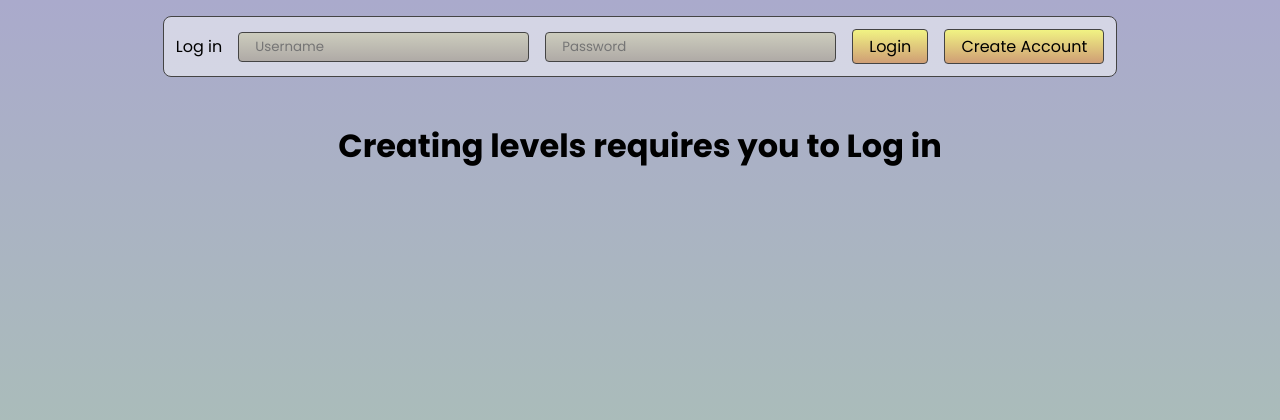
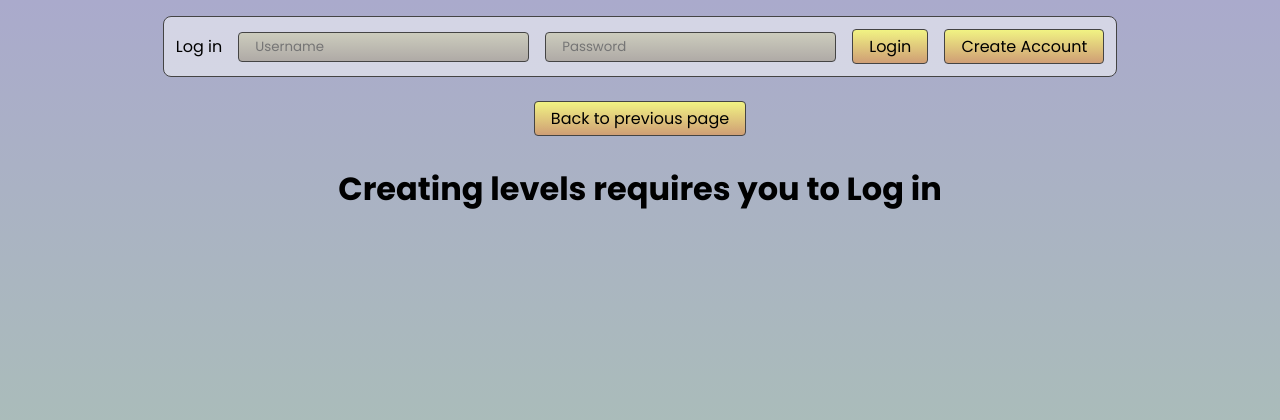
Before and after one commit to HJfod/web-platformer-game, a Flask app: page /user in a window 1280 px wide. Shown: the top 420 px of the page. Run offline with Flask 3, Linux system fonts and the light colour scheme.

Commit message:
Improve navigation

```diff
--- a/src/static/login.mjs
+++ b/src/static/login.mjs
@@ -5,6 +5,7 @@ const logoutBtn        = /** @type {HTMLButtonElement | undefined} */ (document.
 const createAccountBtn = /** @type {HTMLButtonElement | undefined} */ (document.querySelector('.login > #create-account'));
 const usernameInput    = /** @type {HTMLInputElement | undefined} */  (document.querySelector('.login > #username-input'));
 const passwordInput    = /** @type {HTMLInputElement | undefined} */  (document.querySelector('.login > #password-input'));
+const prevPageBtn      = /** @type {HTMLButtonElement | undefined} */ (document.querySelector('#prev-page'));
 
 // todo: get rid of these dumb alerts
 
@@ -64,3 +65,6 @@ logoutBtn?.addEventListener('click', async e => {
     }
     location.reload();
 });
+prevPageBtn?.addEventListener('click', e => {
+    history.back();
+});
--- a/src/templates/layouts/page.html.j2
+++ b/src/templates/layouts/page.html.j2
@@ -31,6 +31,7 @@
             <div class="login">
                 {% if session.username %}
                     <p>Logged in as {{ session.username }}</p>
+                    <a href="{{ url_for('userpage') }}">My page</a>
                     <a id="logout">Logout</a>
                 {% else %}
                     <!-- the day i use http forms is the day i will be dead -->
@@ -42,6 +43,8 @@
                 {% endif %}
             </div>
 
+            <a id="prev-page">Back to previous page</a>
+
             {% block content %}{% endblock %}
         </main>
     </body>
--- a/src/templates/pages/editor.html.j2
+++ b/src/templates/pages/editor.html.j2
@@ -9,8 +9,6 @@
         <h1>Creating levels requires you to <b>Log in</b></h1>
 
     {% else %}
-
-        <a href="{{ url_for('userpage') }}">Back to userpage</a>
 
         <div class="row">
             <canvas width="704" height="704" style="background: #aaa;"></canvas>
--- a/src/templates/pages/home.html.j2
+++ b/src/templates/pages/home.html.j2
@@ -12,10 +12,6 @@
         class="logo"
     >
 
-    {% if session.user_id %}
-        <a href="{{ url_for('userpage') }}">Create levels</a>
-    {% endif %}
-
     <h2>Play Levels</h2>
 
     <div id="levels-list" class="levels-list">
--- a/src/templates/pages/level.html.j2
+++ b/src/templates/pages/level.html.j2
@@ -4,8 +4,6 @@
 {% set title = "Play level (" ~ level_id ~ ")" %}
 
 {% block content %}
-    <a href="{{ url_for('index') }}">Back to home</a>
-
     <canvas width="704" height="704" style="background: #aaa;"></canvas>
 
     <script type="module">
--- a/src/templates/pages/userpage.html.j2
+++ b/src/templates/pages/userpage.html.j2
@@ -10,8 +10,6 @@
         <h1>Creating levels requires you to <b>Log in</b></h1>
 
     {% else %}
-
-        <a href="{{ url_for('index') }}">Back to home</a>
 
         <h1>Pick level to edit</h1>
 
```
